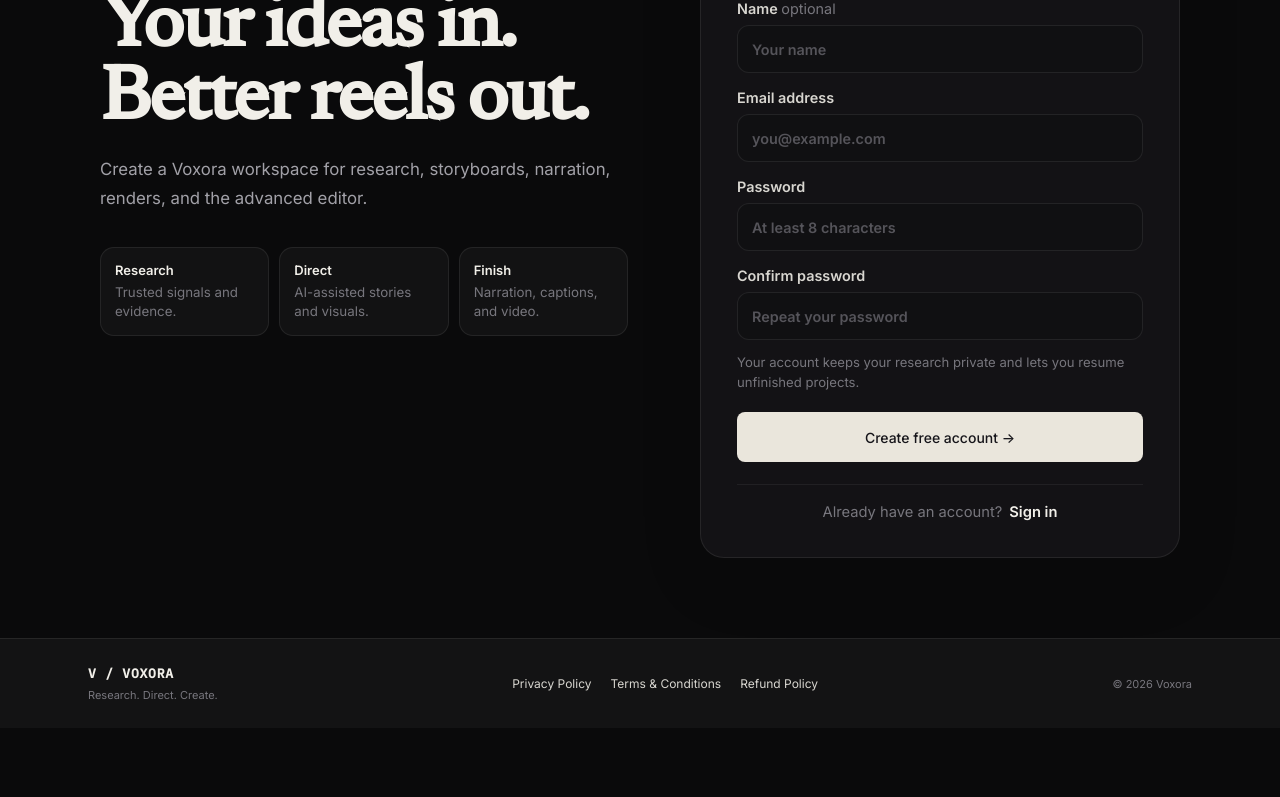
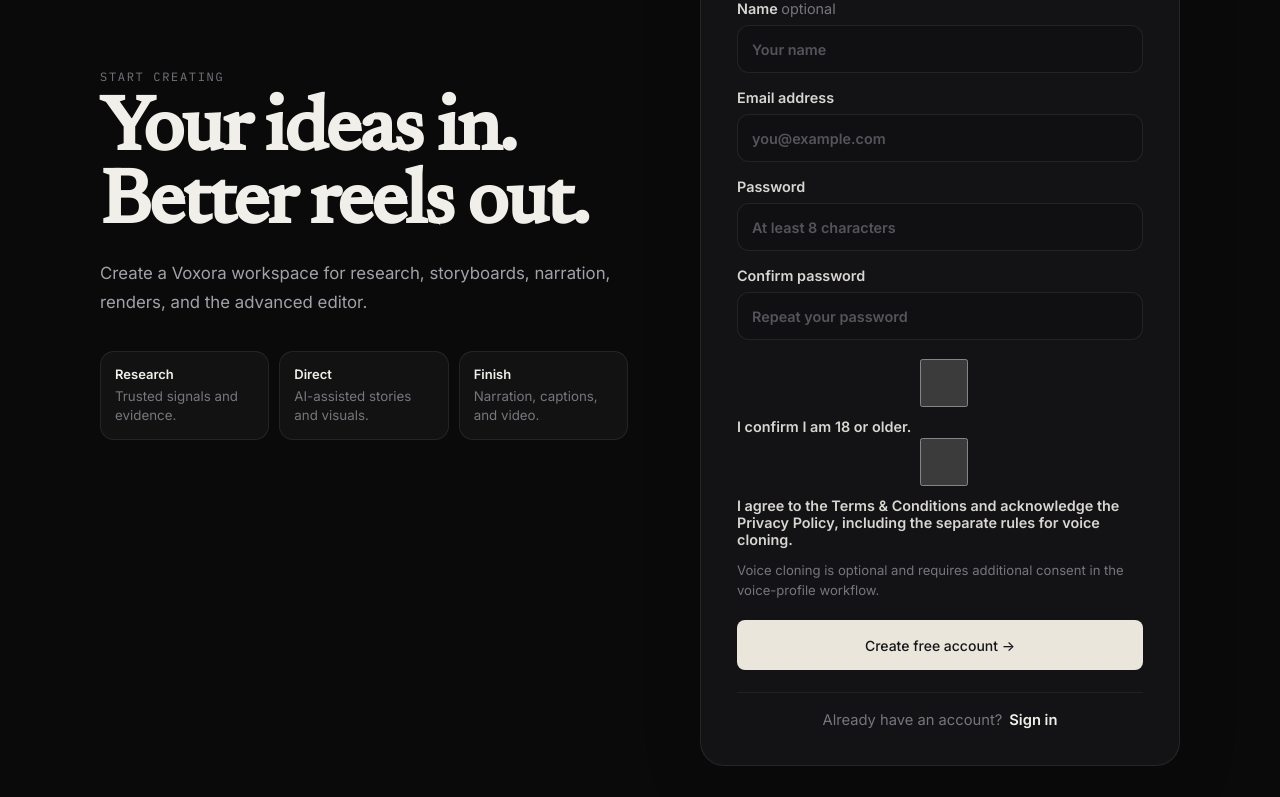
Before and after one commit to infosloption-byte/video-director, a React (Vite) app in the folder frontend/: page /signup in a window 1280 px wide. Shown: the part 402-1199 px from the top of the page. Before the commit the page ends 1130 px from the top, so only its background shows below. Built offline with nearby package versions, Linux system fonts and the light colour scheme; no server answers.

Commit message:
feat(legal): explicit age and terms acknowledgement on signup

```diff
--- a/frontend/src/pages/SignUpPage.jsx
+++ b/frontend/src/pages/SignUpPage.jsx
@@ -15,6 +15,8 @@ export default function SignUpPage() {
   const [password, setPassword] = useState("");
   const [confirmPassword, setConfirmPassword] = useState("");
   const [busy, setBusy] = useState(false);
+  const [adultConfirmed, setAdultConfirmed] = useState(false);
+  const [termsAccepted, setTermsAccepted] = useState(false);
   const [error, setError] = useState("");
 
   useEffect(() => {
@@ -24,9 +26,10 @@ export default function SignUpPage() {
   async function submit(event) {
     event.preventDefault();
     if (password !== confirmPassword) { setError("Passwords do not match."); return; }
+    if (!adultConfirmed || !termsAccepted) { setError("Confirm your age and accept the Terms & Conditions to create an account."); return; }
     setBusy(true); setError("");
     try {
-      const response = await fetch("/api/auth/signup", { method: "POST", credentials: "include", headers: { "Content-Type": "application/json" }, body: JSON.stringify({ email, displayName, password }) });
+      const response = await fetch("/api/auth/signup", { method: "POST", credentials: "include", headers: { "Content-Type": "application/json" }, body: JSON.stringify({ email, displayName, password, adultConfirmed, termsAccepted }) });
       const data = await response.json().catch(() => ({}));
       if (!response.ok) throw new Error(data.error || "Account creation failed.");
       await refresh();
@@ -54,7 +57,11 @@ export default function SignUpPage() {
               <label><span>Email address</span><input type="email" value={email} onChange={(e) => setEmail(e.target.value)} autoComplete="email" placeholder="you@example.com" required /></label>
               <label><span>Password</span><input type="password" value={password} onChange={(e) => setPassword(e.target.value)} minLength={8} autoComplete="new-password" placeholder="At least 8 characters" required /></label>
               <label><span>Confirm password</span><input type="password" value={confirmPassword} onChange={(e) => setConfirmPassword(e.target.value)} minLength={8} autoComplete="new-password" placeholder="Repeat your password" required /></label>
-              <p className="auth-card__hint">Your account keeps your research private and lets you resume unfinished projects.</p>
+              <div className="auth-consent-options">
+                <label className="auth-consent-option"><input type="checkbox" checked={adultConfirmed} onChange={e=>setAdultConfirmed(e.target.checked)} /><span>I confirm I am 18 or older.</span></label>
+                <label className="auth-consent-option"><input type="checkbox" checked={termsAccepted} onChange={e=>setTermsAccepted(e.target.checked)} /><span>I agree to the <Link to="/terms" target="_blank" rel="noopener noreferrer">Terms &amp; Conditions</Link> and acknowledge the <Link to="/privacy" target="_blank" rel="noopener noreferrer">Privacy Policy</Link>, including the separate rules for voice cloning.</span></label>
+              </div>
+              <p className="auth-card__hint">Voice cloning is optional and requires additional consent in the voice-profile workflow.</p>
               <button className="btn btn-cream auth-card__submit" disabled={busy}>{busy ? "Creating account…" : "Create free account →"}</button>
             </form>
             <div className="auth-card__switch"><span>Already have an account?</span><Link to={`/signin${next !== "/my-research" ? `?next=${encodeURIComponent(next)}` : ""}`}>Sign in</Link></div>
```
